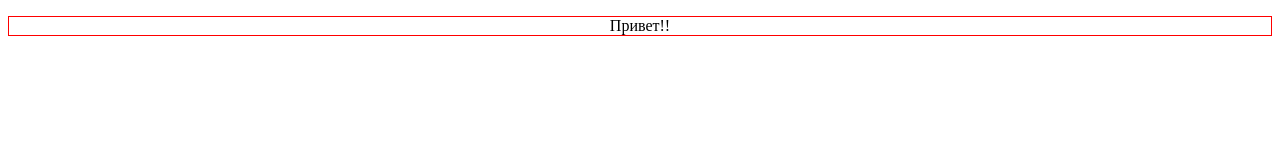
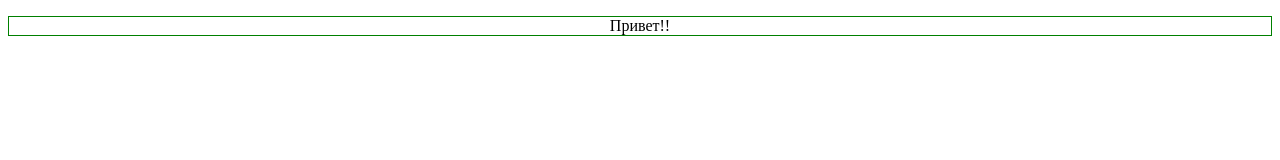
Before and after one commit to NastyaRyseva/test, a plain HTML site: page index.html in a window 1280 px wide. Drawn offline with Linux system fonts and the light colour scheme.

Commit message:
greenborder

```diff
--- a/index.html
+++ b/index.html
@@ -7,7 +7,7 @@
     <title>Document</title>
     <style>
         p{
-            border: 1px solid red;
+            border: 1px solid green;
             text-align: center;
         }
     </style>
```
